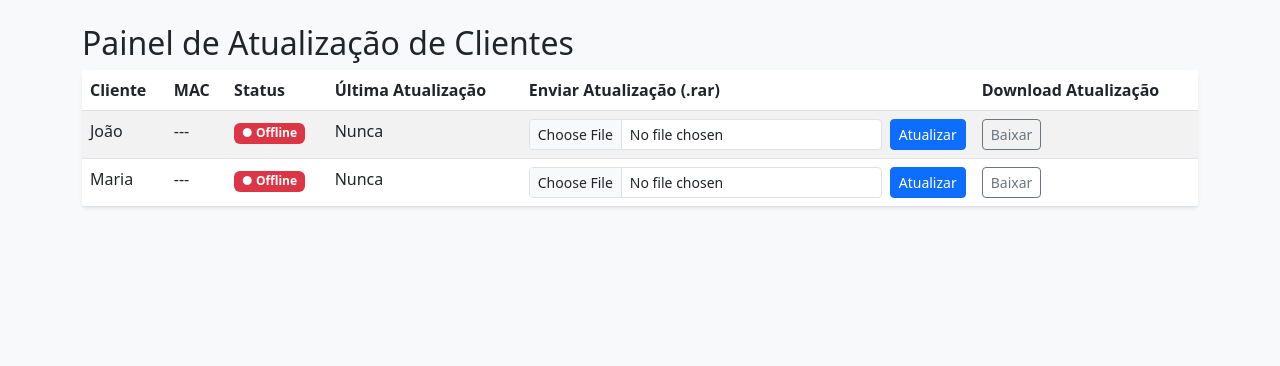
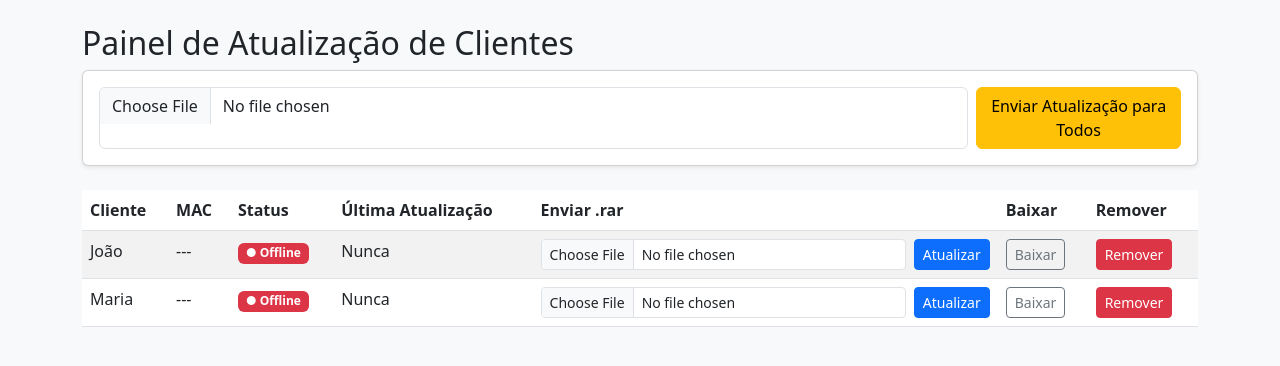
Before and after one commit to blackingbrbr23/atualiza-o-sistema, a Flask app: page / in a window 1280 px wide. Shown: the top 366 px of the page. Run offline with Flask 3, Linux system fonts and the light colour scheme.

Commit message:
Update index.html

```diff
--- a/templates/index.html
+++ b/templates/index.html
@@ -8,38 +8,50 @@
 <body class="bg-light">
   <div class="container mt-4">
     <h2>Painel de Atualização de Clientes</h2>
-    <table class="table table-striped table-hover bg-white rounded shadow-sm">
+
+    <!-- Envio para todos -->
+    <div class="card mb-4 shadow-sm">
+      <div class="card-body">
+        <form action="{{ url_for('upload_all') }}" method="post" enctype="multipart/form-data" class="d-flex">
+          <input type="file" name="arquivo" accept=".rar" class="form-control me-2" required/>
+          <button type="submit" class="btn btn-warning">Enviar Atualização para Todos</button>
+        </form>
+      </div>
+    </div>
+
+    <table class="table table-striped table-hover bg-white rounded">
       <thead>
         <tr>
           <th>Cliente</th>
           <th>MAC</th>
           <th>Status</th>
           <th>Última Atualização</th>
-          <th>Enviar Atualização (.rar)</th>
-          <th>Download Atualização</th>
+          <th>Enviar .rar</th>
+          <th>Baixar</th>
+          <th>Remover</th>
         </tr>
       </thead>
       <tbody>
-        {% for cliente_id, dados in clientes.items() %}
+        {% for id, dados in clientes.items() %}
         <tr>
           <td>{{ dados.nome }}</td>
-            <td>{{ dados.mac if dados.mac else '---' }}</td>
+          <td>{{ dados.mac or '---' }}</td>
           <td>
-              {% if dados.online %}
-                <span class="badge bg-success">● Online</span>
-              {% else %}
-                <span class="badge bg-danger">● Offline</span>
-              {% endif %}
+            {% if dados.online %}<span class="badge bg-success">● Online</span>
+            {% else %}<span class="badge bg-danger">● Offline</span>{% endif %}
           </td>
           <td>{{ dados.ultima_atualizacao }}</td>
           <td>
-              <form action="{{ url_for('upload', cliente_id=cliente_id) }}" method="post" enctype="multipart/form-data" class="d-flex align-items-center">
-                <input type="file" name="arquivo" accept=".rar" class="form-control form-control-sm me-2" required />
+            <form action="{{ url_for('upload', cliente_id=id) }}" method="post" enctype="multipart/form-data" class="d-flex">
+              <input type="file" name="arquivo" accept=".rar" class="form-control form-control-sm me-2" required/>
               <button type="submit" class="btn btn-primary btn-sm">Atualizar</button>
             </form>
           </td>
+          <td><a href="{{ url_for('baixar_atualizacao', cliente_id=id) }}" class="btn btn-outline-secondary btn-sm">Baixar</a></td>
           <td>
-              <a href="{{ url_for('baixar_atualizacao', cliente_id=cliente_id) }}" target="_blank" class="btn btn-outline-secondary btn-sm">Baixar</a>
+            <form action="{{ url_for('delete_cliente', cliente_id=id) }}" method="post">
+              <button type="submit" class="btn btn-danger btn-sm">Remover</button>
+            </form>
           </td>
         </tr>
         {% endfor %}
```
Lines whose indentation alone changed are shown as unchanged.
